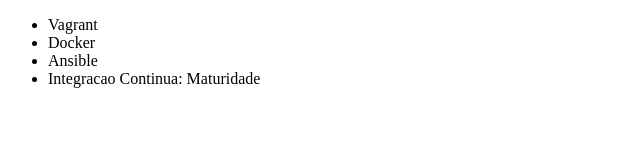
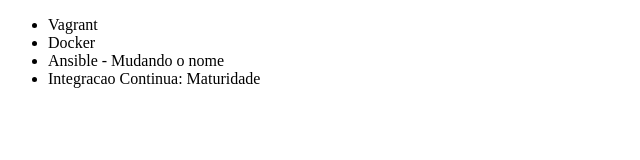
Before and after one commit to aarinos/alura-git, a plain HTML site: page index.html in a window 1280 px wide. Shown: the whole page, without its empty margins (0-640 px from the left). Drawn offline with Linux system fonts and the light colour scheme.

Commit message:
Mando nome do curso Ansible

```diff
--- a/index.html
+++ b/index.html
@@ -8,7 +8,7 @@
 	<ul>
 		<li>Vagrant</li>
 		<li>Docker</li>
-		<li>Ansible</li>
+		<li>Ansible - Mudando o nome</li>
 		<li>Integracao Continua: Maturidade</li>
 	</ul>
 </body>
```
